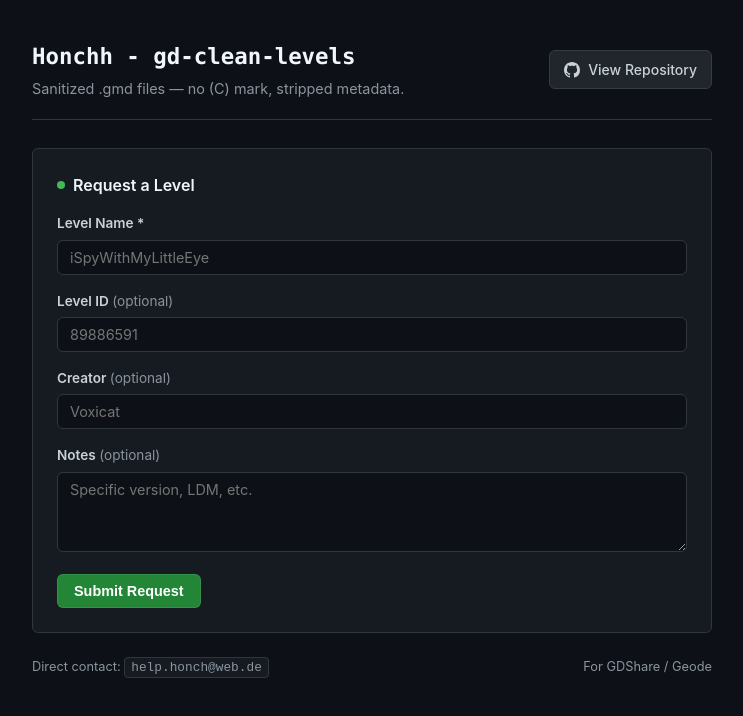
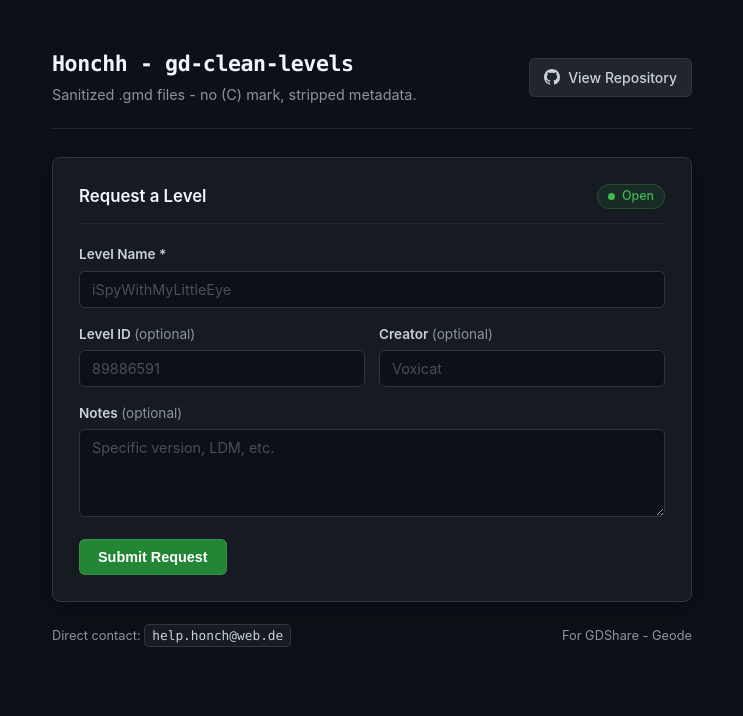
Before and after one commit to Honchh/geometry-dash-no-copymark-levels, a plain HTML site: page index.html in a window 1280 px wide. Shown: the whole page, without its empty margins (268-1011 px from the left). Drawn offline with Linux system fonts and the light colour scheme.

Commit message:
Update index.html

```diff
--- a/index.html
+++ b/index.html
@@ -16,29 +16,32 @@
       color: #c9d1d9;
       font-family: -apple-system, BlinkMacSystemFont, "Segoe UI", Helvetica, Arial, sans-serif;
       line-height: 1.5;
-      padding: 40px 20px;
+      padding: 48px 20px;
+      -webkit-font-smoothing: antialiased;
     }
 
     .wrapper {
-      max-width: 680px;
+      max-width: 640px;
       margin: 0 auto;
     }
 
     header {
-      border-bottom: 1px solid #30363d;
-      padding-bottom: 20px;
+      border-bottom: 1px solid #21262d;
+      padding-bottom: 22px;
       margin-bottom: 28px;
       display: flex;
       justify-content: space-between;
       align-items: center;
       flex-wrap: wrap;
-      gap: 12px;
+      gap: 16px;
     }
 
     .title-area h1 {
-      font-size: 1.4rem;
+      font-size: 1.35rem;
+      font-weight: 600;
       color: #f0f6fc;
       font-family: ui-monospace, SFMono-Regular, SF Mono, Menlo, Consolas, monospace;
+      letter-spacing: -0.02em;
     }
 
     .title-area p {
@@ -53,13 +56,13 @@
       gap: 8px;
       background-color: #21262d;
       color: #c9d1d9;
-      border: 1px solid #363b42;
+      border: 1px solid #30363d;
       padding: 8px 14px;
       border-radius: 6px;
       font-size: 0.875rem;
       font-weight: 500;
       text-decoration: none;
-      transition: background-color 0.15s, border-color 0.15s;
+      transition: background-color 0.15s ease, border-color 0.15s ease, color 0.15s ease;
     }
 
     .gh-btn:hover {
@@ -71,26 +74,55 @@
     .box {
       background-color: #161b22;
       border: 1px solid #30363d;
-      border-radius: 6px;
-      padding: 24px;
+      border-radius: 8px;
+      padding: 26px;
+      box-shadow: 0 8px 24px rgba(1, 4, 9, 0.35);
     }
 
     .box-header {
-      font-size: 1rem;
+      font-size: 1.05rem;
       font-weight: 600;
       color: #f0f6fc;
-      margin-bottom: 16px;
+      margin-bottom: 20px;
+      padding-bottom: 14px;
+      border-bottom: 1px solid #21262d;
       display: flex;
       align-items: center;
-      gap: 8px;
+      justify-content: space-between;
+    }
+
+    .status-badge {
+      display: inline-flex;
+      align-items: center;
+      gap: 7px;
+      font-size: 0.78rem;
+      font-weight: 500;
+      color: #3fb950;
+      background-color: rgba(63, 185, 80, 0.1);
+      border: 1px solid rgba(63, 185, 80, 0.25);
+      padding: 2px 10px;
+      border-radius: 999px;
     }
 
     .status-dot {
-      height: 8px;
-      width: 8px;
+      height: 7px;
+      width: 7px;
       background-color: #3fb950;
       border-radius: 50%;
       display: inline-block;
+    }
+
+    .row {
+      display: grid;
+      grid-template-columns: 1fr 1fr;
+      gap: 14px;
+    }
+
+    @media (max-width: 520px) {
+      .row {
+        grid-template-columns: 1fr;
+        gap: 0;
+      }
     }
 
     .field {
@@ -115,10 +147,15 @@
       background-color: #0d1117;
       border: 1px solid #30363d;
       border-radius: 6px;
-      padding: 8px 12px;
+      padding: 9px 12px;
       color: #c9d1d9;
       font-size: 0.9rem;
       font-family: inherit;
+      transition: border-color 0.15s ease, box-shadow 0.15s ease;
+    }
+
+    input::placeholder, textarea::placeholder {
+      color: #484f58;
     }
 
     input:focus, textarea:focus {
@@ -128,7 +165,7 @@
     }
 
     textarea {
-      min-height: 80px;
+      min-height: 88px;
       resize: vertical;
     }
 
@@ -137,20 +174,30 @@
       color: #ffffff;
       border: 1px solid rgba(240, 246, 252, 0.1);
       border-radius: 6px;
-      padding: 8px 16px;
+      padding: 9px 18px;
       font-size: 0.9rem;
       font-weight: 600;
       cursor: pointer;
-      transition: background-color 0.15s;
+      transition: background-color 0.15s ease, transform 0.1s ease;
     }
 
     button[type="submit"]:hover {
       background-color: #2ea043;
     }
 
+    button[type="submit"]:active {
+      transform: scale(0.99);
+    }
+
     button[type="submit"]:disabled {
       opacity: 0.6;
       cursor: not-allowed;
+    }
+
+    #statusMsg {
+      margin-top: 14px;
+      font-size: 0.85rem;
+      display: none;
     }
 
     footer {
@@ -159,15 +206,18 @@
       color: #8b949e;
       display: flex;
       justify-content: space-between;
+      align-items: center;
       flex-wrap: wrap;
-      gap: 8px;
+      gap: 10px;
     }
 
     footer code {
       background: #161b22;
-      padding: 2px 6px;
-      border-radius: 4px;
+      color: #c9d1d9;
+      padding: 3px 7px;
+      border-radius: 5px;
       border: 1px solid #30363d;
+      font-family: ui-monospace, SFMono-Regular, SF Mono, Menlo, Consolas, monospace;
     }
   </style>
 </head>
@@ -176,7 +226,7 @@
     <header>
       <div class="title-area">
         <h1>Honchh - gd-clean-levels</h1>
-        <p>Sanitized .gmd files — no (C) mark, stripped metadata.</p>
+        <p>Sanitized .gmd files - no (C) mark, stripped metadata.</p>
       </div>
       <a class="gh-btn" href="https://github.com" target="_blank" rel="noopener noreferrer">
         <svg height="16" width="16" viewBox="0 0 16 16" fill="currentColor">
@@ -188,11 +238,11 @@
 
     <div class="box">
       <div class="box-header">
-        <span class="status-dot"></span>
-        Request a Level
+        <span>Request a Level</span>
+        <span class="status-badge"><span class="status-dot"></span> Open</span>
       </div>
 
-      <form id="requestForm" action="https://web3forms.com" method="POST">
+      <form id="requestForm">
         <input type="hidden" name="access_key" value="a41deabd-998d-4d7b-bd60-397faf1fd4a9" />
         <input type="hidden" name="subject" value="[GD Level Request] New Submission" />
         <input type="hidden" name="from_name" value="GD Clean Levels" />
@@ -202,6 +252,7 @@
           <input type="text" id="level" name="Level Name" placeholder="iSpyWithMyLittleEye" required />
         </div>
 
+        <div class="row">
           <div class="field">
             <label for="id">Level ID <span>(optional)</span></label>
             <input type="text" id="id" name="Level ID" placeholder="89886591" />
@@ -211,6 +262,7 @@
             <label for="creator">Creator <span>(optional)</span></label>
             <input type="text" id="creator" name="Creator" placeholder="Voxicat" />
           </div>
+        </div>
 
         <div class="field">
           <label for="notes">Notes <span>(optional)</span></label>
@@ -218,15 +270,13 @@
         </div>
 
         <button type="submit" id="submitBtn">Submit Request</button>
-        <p id="statusMsg" style="margin-top:12px; font-size:0.85rem; color:#3fb950; display:none;">
-          ✓ Request sent! Thanks.
-        </p>
+        <p id="statusMsg"></p>
       </form>
     </div>
 
     <footer>
       <span>Direct contact: <code>help.honch@web.de</code></span>
-      <span>For GDShare / Geode</span>
+      <span>For GDShare - Geode</span>
     </footer>
   </div>
 
@@ -241,24 +291,33 @@
       btn.textContent = 'Sending...';
       statusMsg.style.display = 'none';
 
+      const formData = new FormData(form);
+      const object = Object.fromEntries(formData);
+      const json = JSON.stringify(object);
+
       try {
-        const formData = new FormData(form);
         const res = await fetch('https://web3forms.com', {
           method: 'POST',
-          body: formData
+          headers: {
+            'Content-Type': 'application/json',
+            'Accept': 'application/json'
+          },
+          body: json
         });
 
-        if (res.ok) {
+        const data = await res.json();
+
+        if (res.ok && data.success) {
           form.reset();
           statusMsg.style.color = '#3fb950';
           statusMsg.textContent = '✓ Request sent! Thanks.';
           statusMsg.style.display = 'block';
         } else {
-          throw new Error('Failed');
+          throw new Error(data.message || 'Submission failed');
         }
       } catch (err) {
         statusMsg.style.color = '#f85149';
-        statusMsg.textContent = 'Error sending request. Try again later.';
+        statusMsg.textContent = 'Error: ' + err.message;
         statusMsg.style.display = 'block';
       }
 
```
Lines whose indentation alone changed are shown as unchanged.
